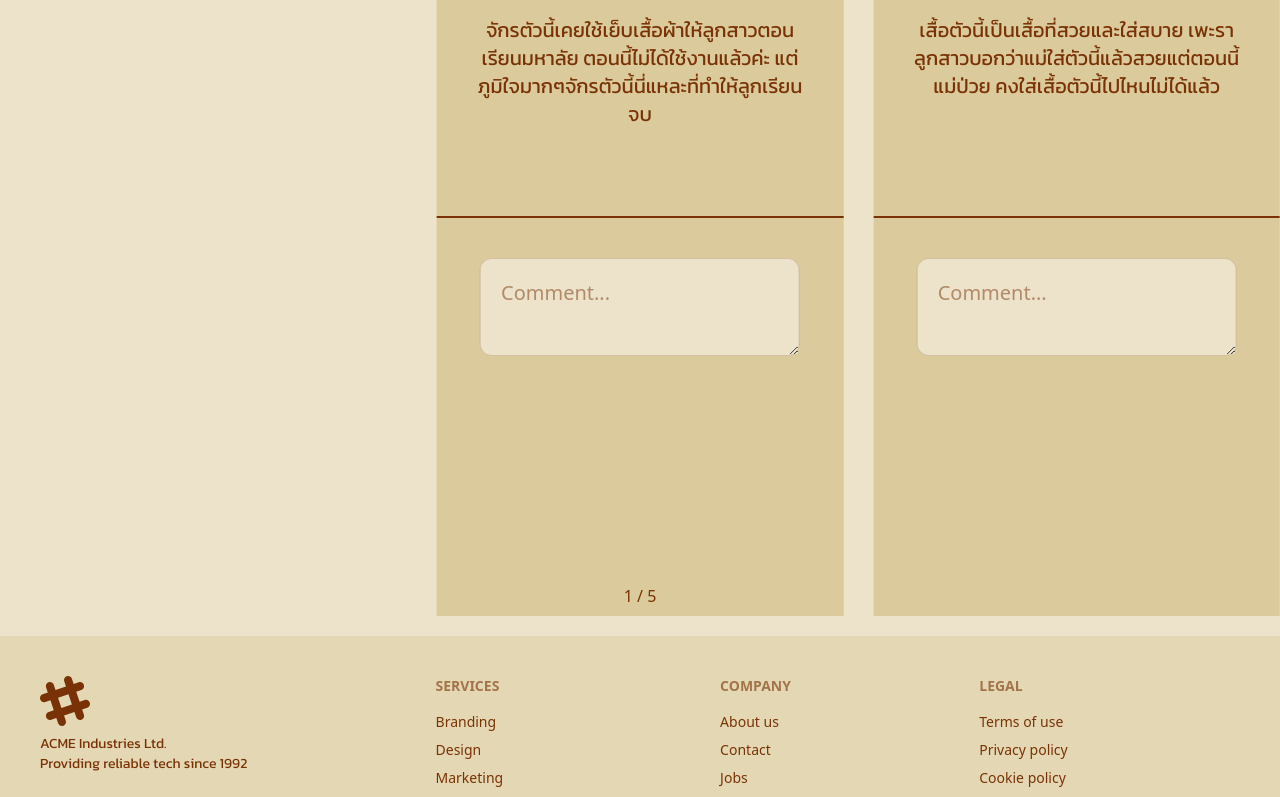
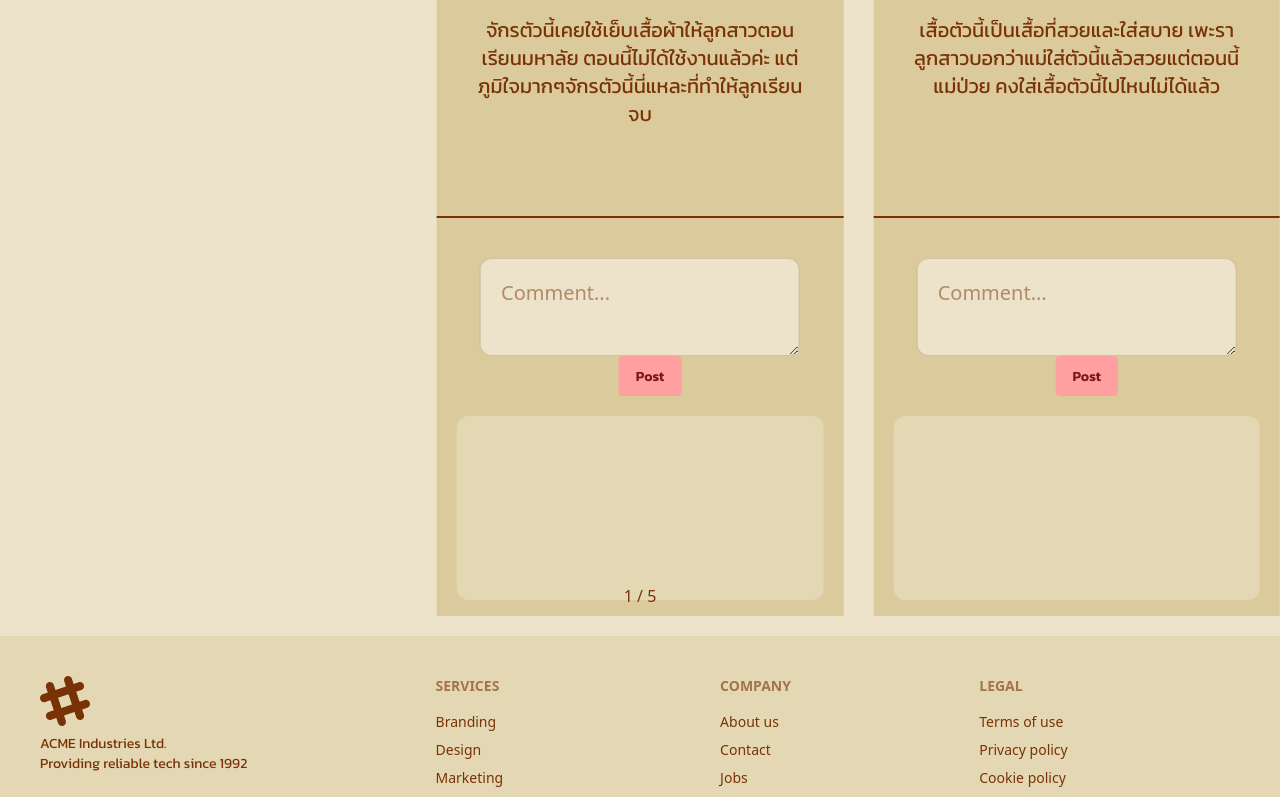
Before and after one commit to Jocrepe/Wonsuk-website, a Vue app: page /community in a window 1280 px wide. Shown: the part 624-1421 px from the top of the page. Built offline with nearby package versions, Linux system fonts and the light colour scheme.

Commit message:
add comment

```diff
--- a/src/views/CommunityView.vue
+++ b/src/views/CommunityView.vue
@@ -4,6 +4,7 @@ import UserLayout from '@/components/user/UserLayout.vue';
 import Back from '@/components/user/Back.vue';
 
 import { useCommunityStore } from '@/stores/community';
+import { ref } from 'vue';
 
 // swiper
 import { Swiper, SwiperSlide } from 'swiper/vue';
@@ -23,6 +24,32 @@ const modules = [Navigation, Pagination];
 
 
 const community = useCommunityStore()
+
+const comments = ref({})
+
+const text = ref({})
+
+const send = (slideId) => {
+  if (!text.value[slideId].trim()) return
+
+  if (!comments.value[slideId]) comments.value[slideId] = []
+
+  comments.value[slideId].push({
+    id: Date.now(),
+    text: text.value[slideId],
+    sender: 'me'
+  })
+
+  // เก็บลง localStorage
+  localStorage.setItem('comments', JSON.stringify(comments.value))
+
+  text.value[slideId] = ''
+}
+
+// โหลด comment จาก localStorage
+if (localStorage.getItem('comments')) {
+  comments.value = JSON.parse(localStorage.getItem('comments'))
+}
 
 </script>
 
@@ -47,7 +74,7 @@ const community = useCommunityStore()
         :modules="modules"
         class="mySwiper"
       >
-        <swiper-slide v-for="i in community.list">
+        <swiper-slide v-for="i in community.list" :key="i.id">
             <div class="flex flex-col w-full h-full bg-base-300 cursor-pointer">
               <div class="w-full ">
                 <img :src="i.imageUrl" alt="" class=" w-full  p-10" >
@@ -56,8 +83,8 @@ const community = useCommunityStore()
                 <div class="w-1/4 w-15 h-15 lg:mr-5">
                   <img src="@/assets/icon/man.png" alt="">
                 </div>
-                <div class="flex flex-col w-3/4 lg:items-start">
-                  <div classs="w-60">
+                <div class="flex flex-col w-3/4 lg:items-start 2xl:items-start">
+                  <div class="w-60 flex ">
                     <p class="lg:text-xl 2xl:text-3xl">{{ i.name }}</p>
                   </div>
                   <div class="lg:">
@@ -72,7 +99,21 @@ const community = useCommunityStore()
               <div class="w-full border mb-5"></div>
 
               <div class="w-full lg:p-5">
-                <textarea class="text-xl textarea rounded-xl p-5" placeholder="Comment..."></textarea>
+                <textarea v-model="text[i.id]" class="text-xl textarea rounded-xl p-5" placeholder="Comment..."></textarea>
+                <button @click="send(i.id)" class="btn btn-primary ml-5"><p>Post</p></button>
+              </div>
+
+              <div class="flex-1 overflow-y-auto mb-4 space-y-2 p-4 bg-base-200 rounded-xl h-full mx-5 ">
+                <div v-for="m in comments[i.id] || []" :key="m.id" class="flex justify-center">
+                  <div class="flex items-center bg-base-300 text-black px-4 py-2 rounded-xl max-w-xs">
+                    <div class="w-15 h-15 m-5">
+                      <img src="@/assets/icon/man.png" alt="">
+                    </div>
+                    <div class>
+                      <p>{{ m.text }}</p>
+                    </div>
+                  </div>
+                </div>
               </div>
 
             </div>
```
